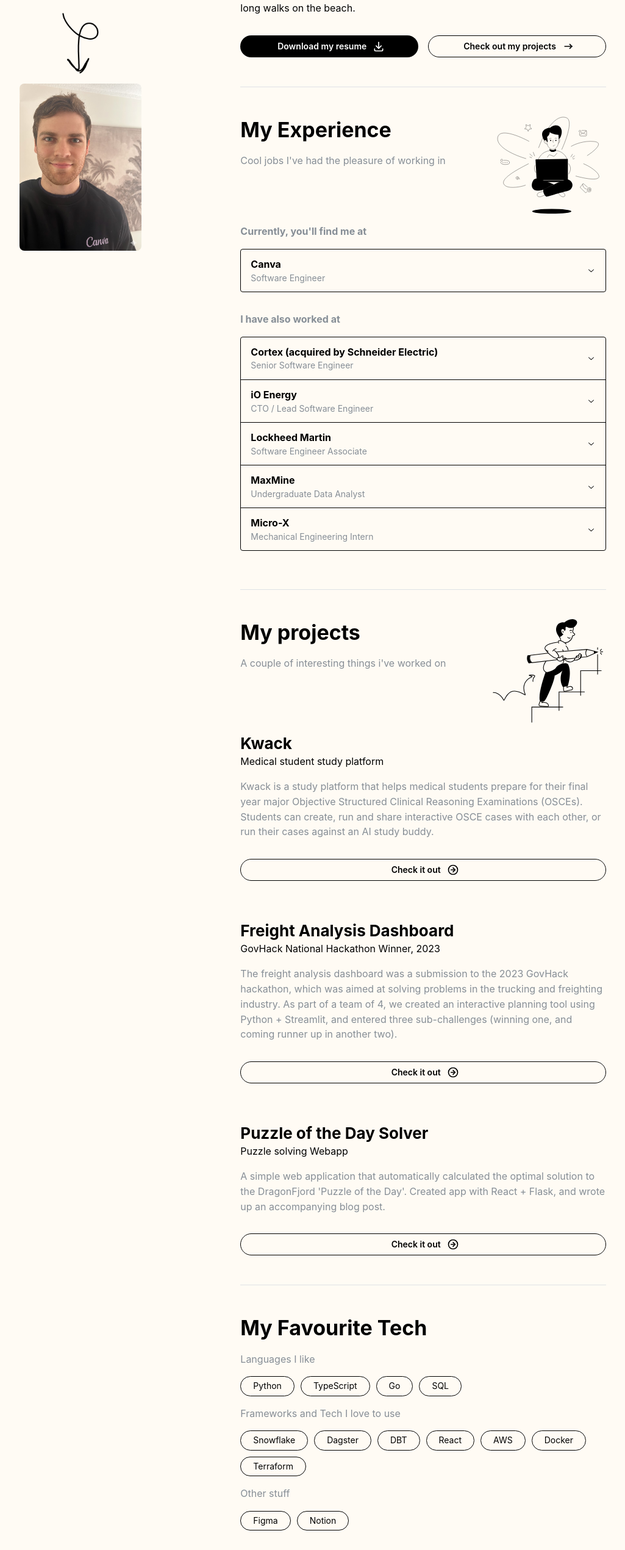
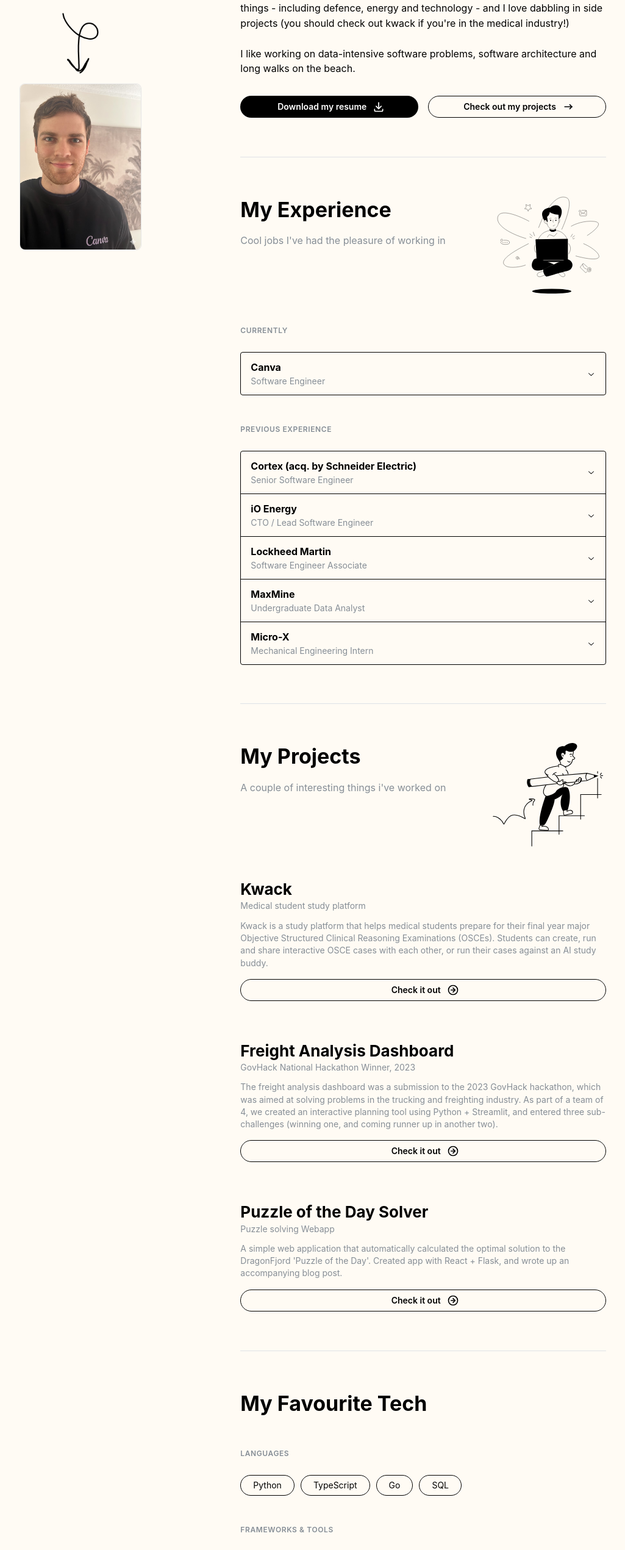
Before and after one commit to reubenjamesbishop/reubens-website, a React (Vite) app: page / in a window 1280 px wide. Shown: the part 182-2723 px from the top of the page at 61% size, without its empty margins (180-1205 px from the left). Built offline with nearby package versions, Linux system fonts and the light colour scheme.

Commit message:
little update

```diff
--- a/src/components/EducationAccordion/CertificateAccordion.tsx
+++ b/src/components/EducationAccordion/CertificateAccordion.tsx
@@ -54,7 +54,9 @@
 
   return (
     <>
-      <Text>Degrees</Text>
+      <Text size="xs" c="dimmed" tt="uppercase" fw={600} style={{ letterSpacing: "0.05em" }} mb="xs">
+        Certifications
+      </Text>
       <Accordion chevronPosition="right" variant="contained">
         {items}
       </Accordion>
--- a/src/components/EducationAccordion/EducationAccordion.tsx
+++ b/src/components/EducationAccordion/EducationAccordion.tsx
@@ -63,7 +63,9 @@
 
 	return (
 		<>
-			<Text>Degrees</Text>
+			<Text size="xs" c="dimmed" tt="uppercase" fw={600} style={{ letterSpacing: "0.05em" }} mb="xs">
+				Degrees
+			</Text>
 			<Accordion chevronPosition="right" variant="contained">
 				{items}
 			</Accordion>
--- a/src/components/Project/Project.tsx
+++ b/src/components/Project/Project.tsx
@@ -13,10 +13,10 @@
     <>
       <Stack gap={0}>
         <Title order={2}>{props.title}</Title>
-        <Text>{props.subtitle}</Text>
+        <Text c="dimmed" size="sm">{props.subtitle}</Text>
+        <Space h="sm" />
+        <Text c="dimmed" size="sm">{props.description}</Text>
         <Space h="md" />
-        <Text c="dimmed">{props.description}</Text>
-        <Space h="xl" />
         <Button
           component="a"
           href={props?.link}
--- a/src/components/TechnologyPill/TechnologyPill.tsx
+++ b/src/components/TechnologyPill/TechnologyPill.tsx
@@ -8,7 +8,7 @@
   return (
     <Box
       px={"lg"}
-      py={"5px"}
+      py={6}
       style={{
         border: "1px solid black",
         borderRadius: "100px",
--- a/src/components/WorkAccordion/CurrentWorkAccordion.tsx
+++ b/src/components/WorkAccordion/CurrentWorkAccordion.tsx
@@ -47,7 +47,9 @@
 
   return (
     <>
-      <Text c={'gray'} fw={'bold'}>Currently, you'll find me at</Text>
+      <Text size="xs" c="dimmed" tt="uppercase" fw={600} style={{ letterSpacing: "0.05em" }} mb="xs">
+        Currently
+      </Text>
       <Accordion chevronPosition="right" variant="contained">
         {items}
       </Accordion>
--- a/src/components/WorkAccordion/PreviousWorkAccordion.tsx
+++ b/src/components/WorkAccordion/PreviousWorkAccordion.tsx
@@ -1,23 +1,23 @@
 import { Group, Text, Accordion } from "@mantine/core";
 
 const charactersList = [
-{
-    id: "Cortex (acquired by Schneider Electric)",
-    label: "Cortex (acquired by Schneider Electric)",
+  {
+    id: "Cortex (acq. by Schneider Electric)",
+    label: "Cortex (acq. by Schneider Electric)",
     description: "Senior Software Engineer",
     content: `
     Worked as a senior software engineer at Cortex, a clean-energy startup that was later acquired by Schneider Electric.
     Developed software solutions to optimize energy consumption and integrate renewable energy sources using mainly
     Python and Go.
     `,
-},
-{
+  },
+  {
     id: "iO Energy",
     label: "iO Energy",
     description: "CTO / Lead Software Engineer",
     content:
-    "I was the first full-time engineer, and am responsible for leading the software engineering capabilities, and managing our software team.\n    My work primarily revolves around developing our cloud-based retail operations platform, which we use to manage and simplify our energy retail function, \n    but I also get to work on data engineering, data science and UI/UX projects.",
-},
+      "I was the first full-time engineer, and am responsible for leading the software engineering capabilities, and managing our software team.\n    My work primarily revolves around developing our cloud-based retail operations platform, which we use to manage and simplify our energy retail function, \n    but I also get to work on data engineering, data science and UI/UX projects.",
+  },
   {
     id: "Lockheed Martin",
     label: "Lockheed Martin",
@@ -80,7 +80,16 @@
 
   return (
     <>
-      <Text c={'gray'} fw={'bold'}>I have also worked at</Text>
+      <Text
+        size="xs"
+        c="dimmed"
+        tt="uppercase"
+        fw={600}
+        style={{ letterSpacing: "0.05em" }}
+        mb="xs"
+      >
+        Previous Experience
+      </Text>
       <Accordion chevronPosition="right" variant="contained">
         {items}
       </Accordion>
--- a/src/pages/Home.tsx
+++ b/src/pages/Home.tsx
@@ -43,8 +43,14 @@
   return (
     <Stack>
       <Text ta={{ base: "center", md: "left" }}>
-        I'm a product-minded software engineer, with a passion for designing and
-        building delightful products (and working with delightful people)!{" "}
+        Hello! I'm Reuben - a product-minded software engineer, with a passion
+        for designing and building delightful products (and working with
+        delightful people)! <br />
+        <br />
+        I've worked in a few different industries as a software engineer doing
+        various things - including defence, energy and technology - and I love
+        dabbling in side projects (you should check out kwack if you're in the
+        medical industry!)
         <br />
         <br />I like working on data-intensive software problems, software
         architecture and long walks on the beach.
@@ -117,7 +123,13 @@
                     color="green"
                     disabled={true}
                   >
-                    <Box style={{ width: 200 }}>
+                    <Box
+                      style={{
+                        width: 200,
+                        border: "1px solid #e5e5e5",
+                        borderRadius: "var(--mantine-radius-md)",
+                      }}
+                    >
                       <Image fit="contain" radius="md" src={meImage} />
                     </Box>
                   </Indicator>
@@ -128,22 +140,23 @@
           <Grid.Col span={{ base: 12, md: 7 }}>
             <Stack p="lg">
               <PageIntro />
-              <Divider my="xl" />
+              <Divider my={48} />
               <SectionTitle
                 title="My Experience"
                 subtitle="Cool jobs I've had the pleasure of working in"
                 image={experience}
               />
+              <Space h="lg" />
               <CurrentWorkAccordion />
-              <Space />
+              <Space h="md" />
               <PreviousWorkAccordion />
-              <Space />
-              <Divider my="xl" />
+              <Divider my={48} />
               <SectionTitle
-                title="My projects"
+                title="My Projects"
                 image={projects}
                 subtitle="A couple of interesting things i've worked on"
               />
+              <Space h="lg" />
               <Project
                 title="Kwack"
                 subtitle="Medical student study platform"
@@ -171,20 +184,40 @@
                 description="A simple web application that automatically calculated the optimal solution to the DragonFjord 'Puzzle of the Day'.
                   Created app with React + Flask, and wrote up an accompanying blog post."
               />
-              <Divider my="xl" />
+              <Divider my={48} />
               <SectionTitle
                 title="My Favourite Tech"
                 image={""}
                 // subtitle="Technologies that I like to work with"
               />
-              <Text c="dimmed">Languages I like</Text>
+              <Space h="lg" />
+              <Text
+                size="xs"
+                c="dimmed"
+                tt="uppercase"
+                fw={600}
+                style={{ letterSpacing: "0.05em" }}
+                mb="xs"
+              >
+                Languages
+              </Text>
               <Group gap={"xs"}>
                 <TechnologyPill thing="Python" />
                 <TechnologyPill thing="TypeScript" />
                 <TechnologyPill thing="Go" />
                 <TechnologyPill thing="SQL" />
               </Group>
-              <Text c="dimmed">Frameworks and Tech I love to use</Text>
+              <Space h="md" />
+              <Text
+                size="xs"
+                c="dimmed"
+                tt="uppercase"
+                fw={600}
+                style={{ letterSpacing: "0.05em" }}
+                mb="xs"
+              >
+                Frameworks & Tools
+              </Text>
               <Group gap={"xs"}>
                 <TechnologyPill thing="Snowflake" />
                 <TechnologyPill thing="Dagster" />
@@ -194,27 +227,39 @@
                 <TechnologyPill thing="Docker" />
                 <TechnologyPill thing="Terraform" />
               </Group>
-              <Text c="dimmed">Other stuff</Text>
+              <Space h="md" />
+              <Text
+                size="xs"
+                c="dimmed"
+                tt="uppercase"
+                fw={600}
+                style={{ letterSpacing: "0.05em" }}
+                mb="xs"
+              >
+                Other
+              </Text>
               <Group gap={"xs"}>
                 <TechnologyPill thing="Figma" />
                 <TechnologyPill thing="Notion" />
               </Group>
-              <Divider my="xl" />
+              <Divider my={48} />
               <SectionTitle
                 title="Education"
                 image={education}
                 subtitle="My degrees and certifications"
               />
+              <Space h="lg" />
               <EducationAccordion />
-              <Space />
+              <Space h="md" />
               <CertificateAccordion />
-              <Divider my="xl" />
+              <Divider my={48} />
               <SectionTitle
                 title="Contact"
                 image={contact}
                 subtitle="Get in touch, I'd love to hear from you!"
               />
-              <Space h="xl" />
+              <Space h="lg" />
+              <Stack gap="sm">
                 <Button
                   variant="outline"
                   color="black"
@@ -246,6 +291,7 @@
                   Check out my GitHub
                 </Button>
               </Stack>
+            </Stack>
           </Grid.Col>
         </Grid>
         <Space h="xl" />
```
Lines whose indentation alone changed are shown as unchanged.
